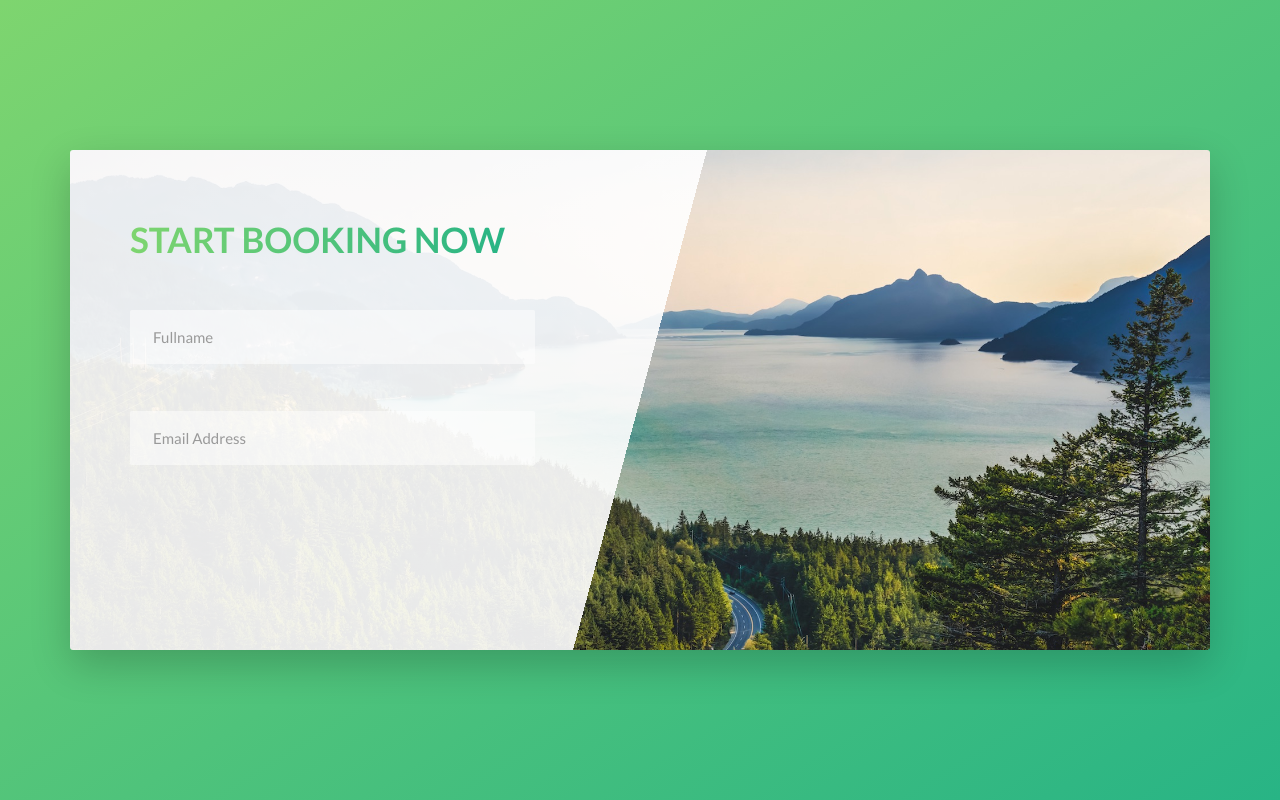
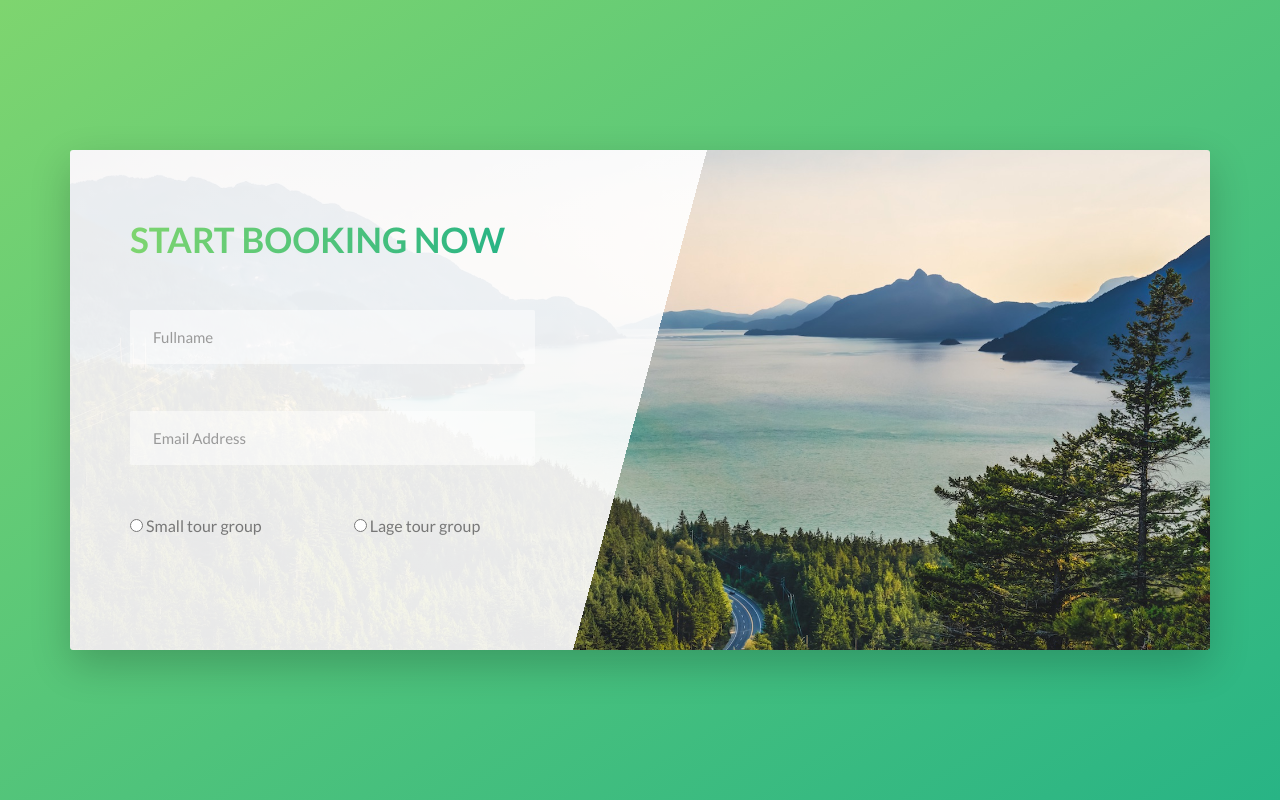
Before and after one commit to Tijanieneye10/tours, a website: page starter/index.html in a window 1280 px wide. Shown: the part 4680-5480 px from the top of the page. Drawn offline with Linux system fonts and the light colour scheme; files whose address does not match are found by name.

Commit message:
added form

```diff
--- a/sass/components/_form.scss
+++ b/sass/components/_form.scss
@@ -13,6 +13,7 @@
     border: 3px solid transparent;
     width: 90%;
     display: block;
+    transition: all 0.3s;
 
     &:focus {
       outline: none;
@@ -20,8 +21,8 @@
       border-bottom: 3px solid $color-primary;
     }
 
-    &:focus:invalid{
-        border-bottom: 3px solid $color-secondary-dark;
+    &:focus:invalid {
+      border-bottom: 3px solid $color-secondary-dark;
     }
 
     &::-webkit-input-placeholder {
@@ -32,18 +33,28 @@
     }
   }
 
-  &__label{
+  &__label {
     font-size: 1.2rem;
     font-weight: 700;
     margin-left: 2rem;
-    margin-top: .7rem;
+    margin-top: 0.7rem;
     display: block;
-    transition: all .3s;
+    transition: all 0.3s;
   }
 
-  &__input:placeholder-shown + &__label{
+  &__input:placeholder-shown + &__label {
     opacity: 0;
     visibility: hidden;
     transform: translateY(-4rem);
   }
+
+  &__radio-group {
+    width: 49%;
+    display: inline-block;
+  }
+
+  &__radio-label {
+    font-size: $default-font-size;
+    cursor: pointer;
+  }
 }
--- a/starter/index.html
+++ b/starter/index.html
@@ -331,6 +331,23 @@
                                 <input id="email" type="email" class="form__input" placeholder="Email Address" required>
                                 <label class="form__label" for="email">Email Address</label>
                             </div>
+
+                            <div class="form__group">
+                                <div class="form__radio-group">
+                                    <input type="radio" name="size" id="small" class="form__radio-input">
+                                    <label for="small" class="form__radio-label">
+                                        <span class="form__radio-button"></span>
+                                        Small tour group
+                                    </label>
+                                </div>
+                                <div class="form__radio-group">
+                                    <input type="radio" name="size" id="large" class="form__radio-input">
+                                    <label for="large" class="form__radio-label">
+                                        <span class="form__radio-button"></span>
+                                        Lage tour group
+                                    </label>
+                                </div>
+                            </div>
                         </form>
                     </div>
                 </div>
```
Also changed, not shown: starter/css/style.css.
